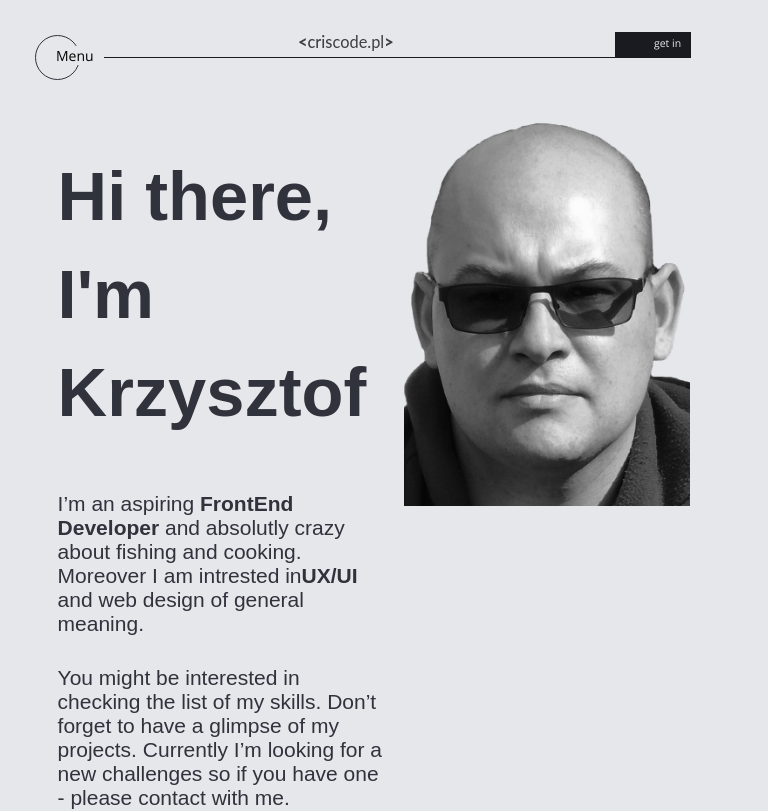
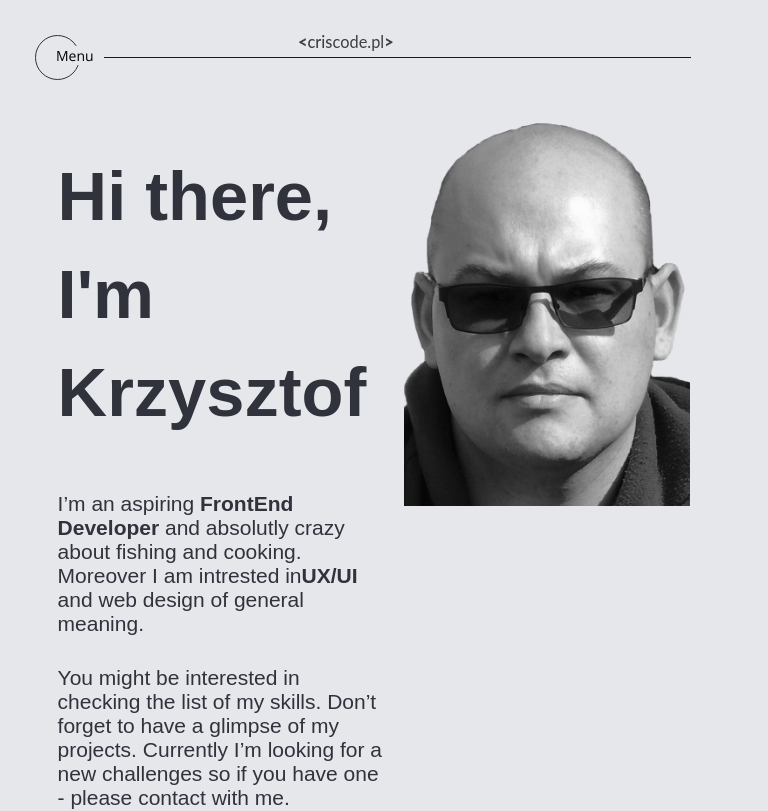
Before and after one commit to KrzysztofGrudzien/krzysztofgrudzien, a React (Create React App) app: page / in a window 768 px wide. Shown: the top 811 px of the page. Built offline with nearby package versions, Linux system fonts and the light colour scheme; a web font is replaced by a local one.

Commit message:
feat(scss): add aditional style if width is smaller then 1024px

```diff
--- a/src/Sass/Components/Header.module.scss
+++ b/src/Sass/Components/Header.module.scss
@@ -28,12 +28,16 @@
     &__contact {
         align-self: flex-end;
         background-color: darken($grey, 80%);
+        border-bottom: solid 1px darken($grey, 80%);
         color: $white;
         display: flex;
         height: 26px;
         margin-bottom: -1px;
         padding-bottom: 10px;
         text-align: right;
+        @media (min-width: 601px) and (max-width: 1024px){
+            background-color: $grey;
+        }
     }
 
     &__link {
```
